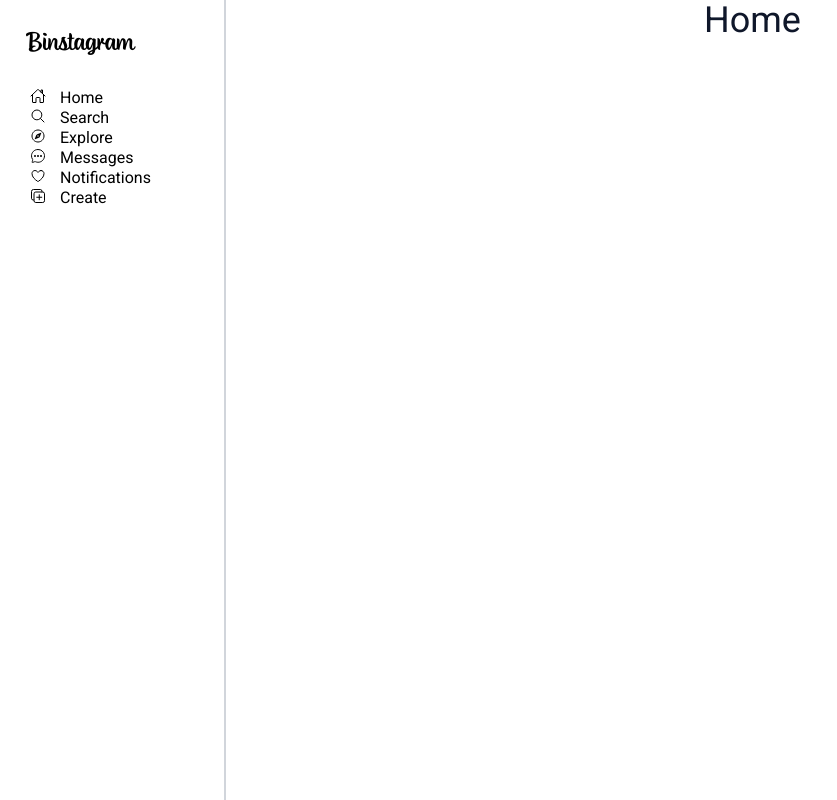
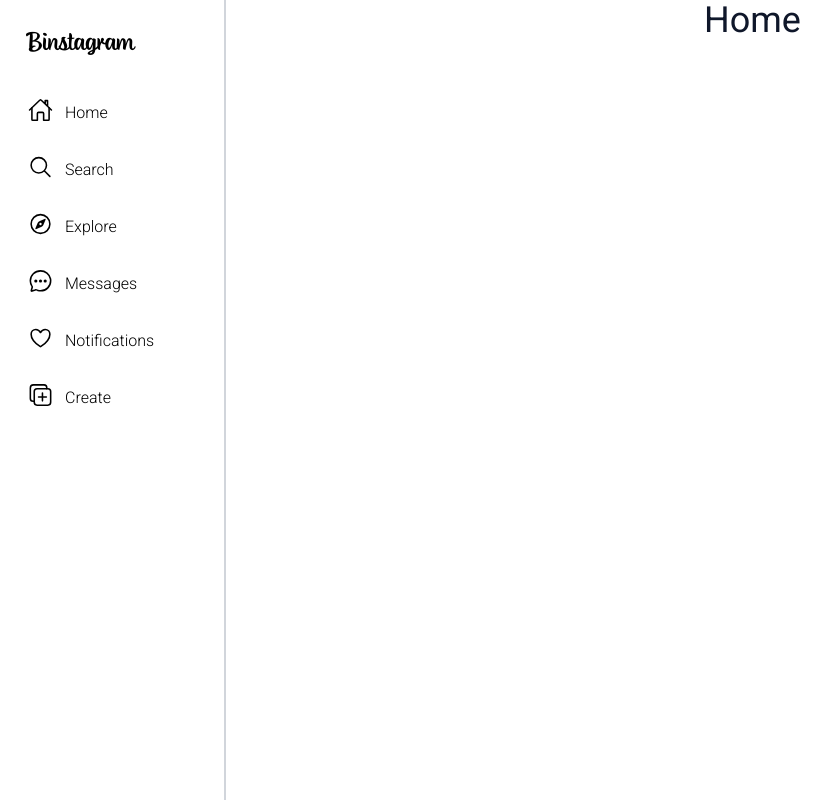
Before and after one commit to SanjeevMhn/reactInstagramClone, a React (Vite) app: page / in a window 1280 px wide. Shown: the whole page, without its empty margins (0-837 px from the left). Built offline with nearby package versions, Linux system fonts and the light colour scheme.

Commit message:
[FIXED]: sidenav icons sizing and positioning

```diff
--- a/src/components/SideNav.jsx
+++ b/src/components/SideNav.jsx
@@ -61,12 +61,12 @@ const SideNav = () => {
                 {
                     navItems.map((nav, index) => {
                         return (
-                            <li className="nav-item" key={nav.id}>
-                                <a href={nav.link} className="nav-link flex items-end">
-                                    <span className="icon-container w-[20px] h-[20px] flex-[0_0_20px] inline-flex justify-center items-end">
+                            <li className="nav-item py-4" key={nav.id}>
+                                <a href={nav.link} className="nav-link flex items-center">
+                                    <span className="icon-container w-[25px] h-[25px] flex-[0_0_25px] inline-flex justify-center items-end text-3xl">
                                         <ion-icon name={nav.icon}></ion-icon>
                                     </span>
-                                    <span className="link-text pl-3 leading-3">{nav.name}</span>
+                                    <span className="link-text pl-3 leading-none text-md font-light">{nav.name}</span>
                                 </a>
                             </li>
                         )
```
